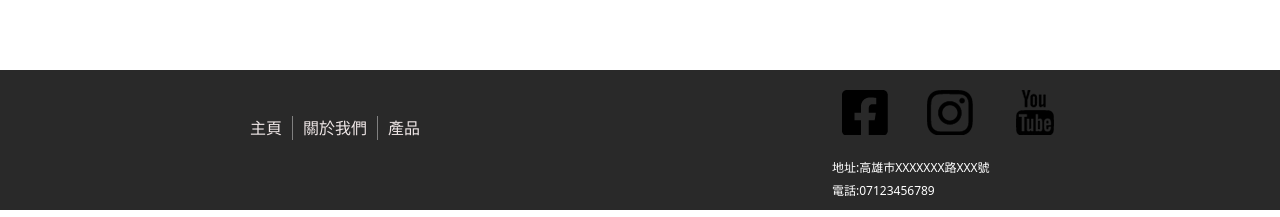
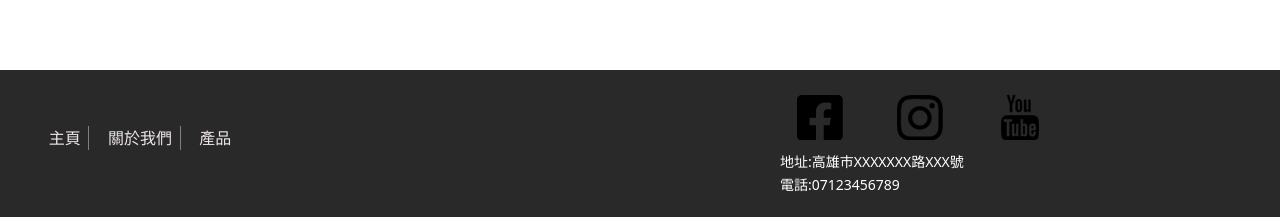
Before and after one commit to angegod/motorSite, a React (Create React App) app: page /motorSite/About in a window 1280 px wide. Shown: the part 810-1027 px from the top of the page. Built offline with nearby package versions, Linux system fonts and the light colour scheme.

Commit message:
1.improve RWD css.

```diff
--- a/src/component/Footer.js
+++ b/src/component/Footer.js
@@ -36,7 +36,7 @@ function Footer(){
                 <Route path="/About" element={<><label>4555555</label></>} />
                 <Route path="/Product" element={<Product/>} />
             </Routes>
-            <div style={{width:'20%',marginLeft:'auto',marginRight:'auto'}}>
+            <div>
                 <div className='media'>
                     <div className='media_image'>
                         <a href={'#'} onMouseEnter={()=>{scrollDown('1')}} onMouseLeave={()=>cancelScrollDown('1')}>
--- a/src/css/Footer.css
+++ b/src/css/Footer.css
@@ -1,22 +1,38 @@
 .footer{
     background-color: rgb(41, 41, 41);
     width: 100%;
-    height: auto;
+    height: calc(100vh + 200px);
     display: flex;
     flex-direction: row;
     min-height: 100px;
     max-height: 150px;
     padding-bottom: 10px;
+    padding-top: 10px;
+    justify-content: space-between;
 }
 
+
+.footer > div{
+    display: flex;
+    justify-content: center;
+    width: 50%;
+}
+
+.footer > div:nth-child(2){
+    display: flex;
+    flex-direction: column;
+    max-width: 500px;
+}
 /*navbar css*/
 
-.navbar,.space,.media{
+/*.navbar,.space,.media{
     margin: 20px 0px;
     width: 50%;
-    /*border-right:1px gray solid; */
-}
+
+}*/
+
 .navbar{
+    max-width: 250px;
     justify-content: center;
 }
 
@@ -28,11 +44,13 @@
     list-style: none;
     display: flex;
     flex-direction: row;
+    justify-content: space-evenly;
+    width: 100%;
 }
 
 .navbar ul li {
-    padding-left: 10px;
-    padding-right: 10px;
+    padding-left: 0.5rem;
+    padding-right: 0.5rem;
     border-right: 1px solid gray;
 }
 
@@ -44,6 +62,7 @@
 
 .media{
     width: 100%;
+    max-width: 300px;
     display: flex;
     flex-direction: row;
     justify-content: space-around;
@@ -58,9 +77,12 @@
 }
 
 /*information*/
-
+.information{
+    margin-top: 10px;
+    /*text-align: center;*/
+}
 .information label{
-    font-size: 12px;
+    font-size: 14px;
     color: white;
 }
 @media(max-width:760px){
@@ -76,7 +98,7 @@
 
 @media(max-width:576px){
     .navbar{
-        width: 60%;
+        width: 50%;
     }
     .space{
         width: 0%;
```
